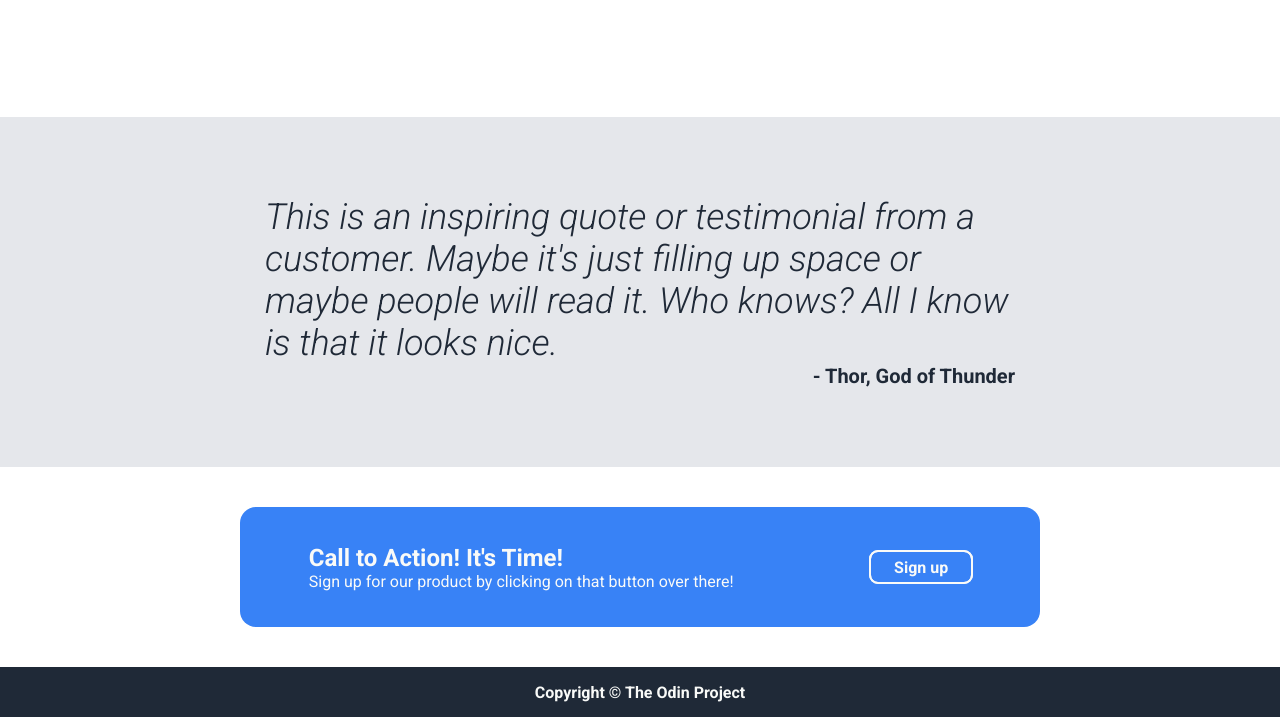
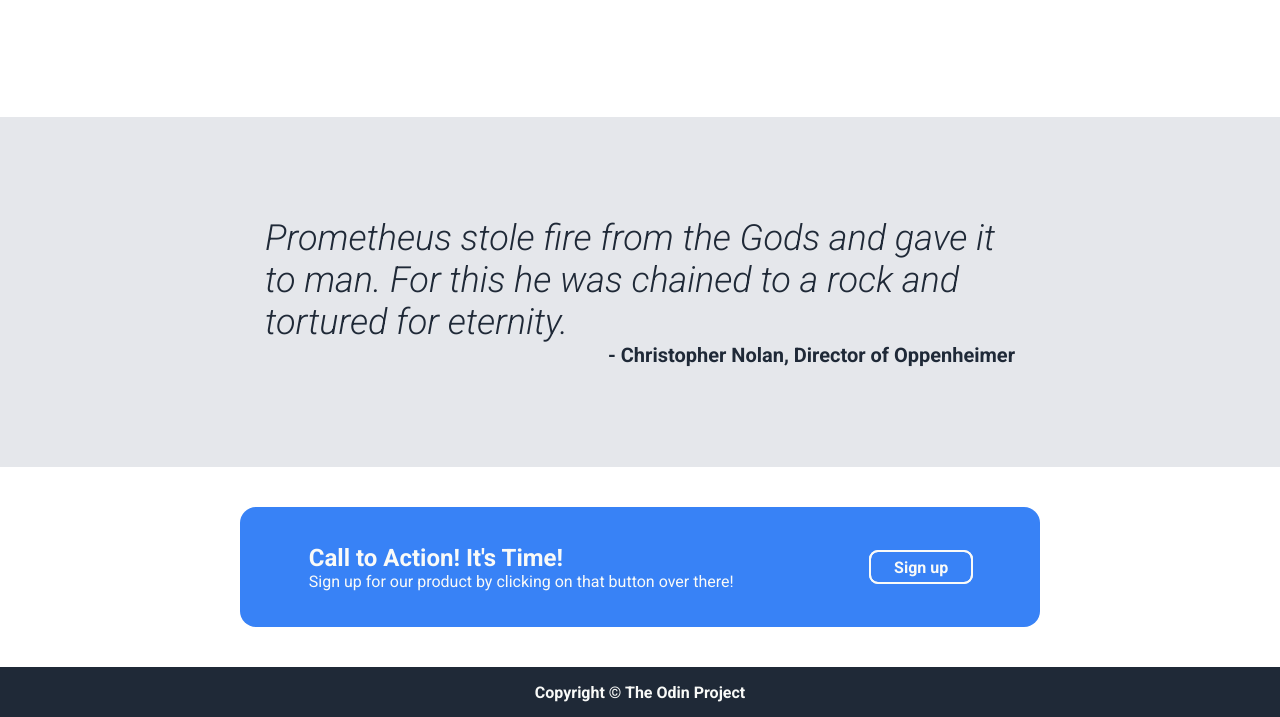
Before and after one commit to dor4mus/landing-page, a plain HTML site: page index.html in a window 1280 px wide. Shown: the part 739-1456 px from the top of the page. Drawn offline with Linux system fonts and the light colour scheme.

Commit message:
Changed the Quote

```diff
--- a/index.html
+++ b/index.html
@@ -53,8 +53,8 @@
     <!-- QUOTE SECTION -->
      <div class="quote-section">
         <div class="quote">
-            <p class="quote-text"><em>This is an inspiring quote or testimonial from a customer. Maybe it's just filling up space or maybe people will read it. Who knows? All I know is that it looks nice.</em></p>
-            <p class="thor">- Thor, God of Thunder</p>
+            <p class="quote-text"><em>Prometheus stole fire from the Gods and gave it to man. For this he was chained to a rock and tortured for eternity.</em></p>
+            <p class="thor">- Christopher Nolan, Director of Oppenheimer</p>
         </div>
      </div>
      <!-- CALL TO ACTION -->
```
